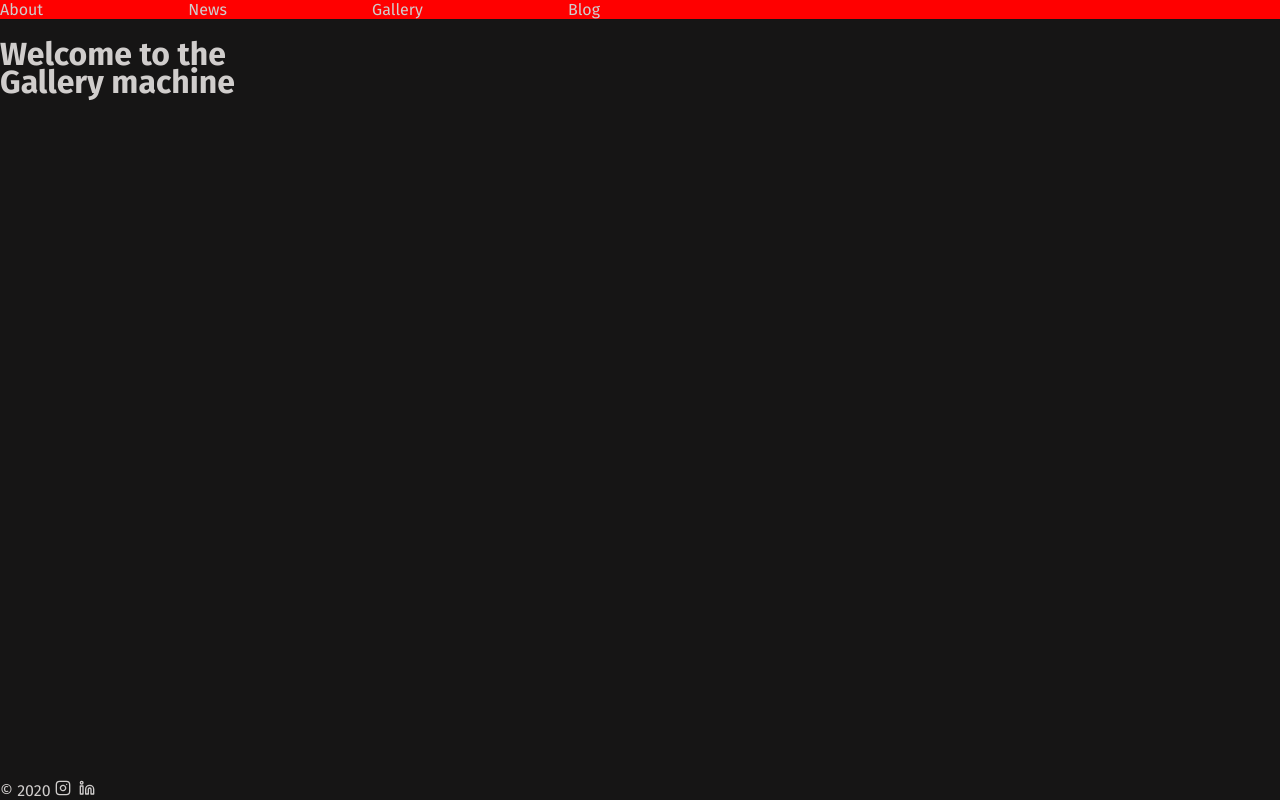
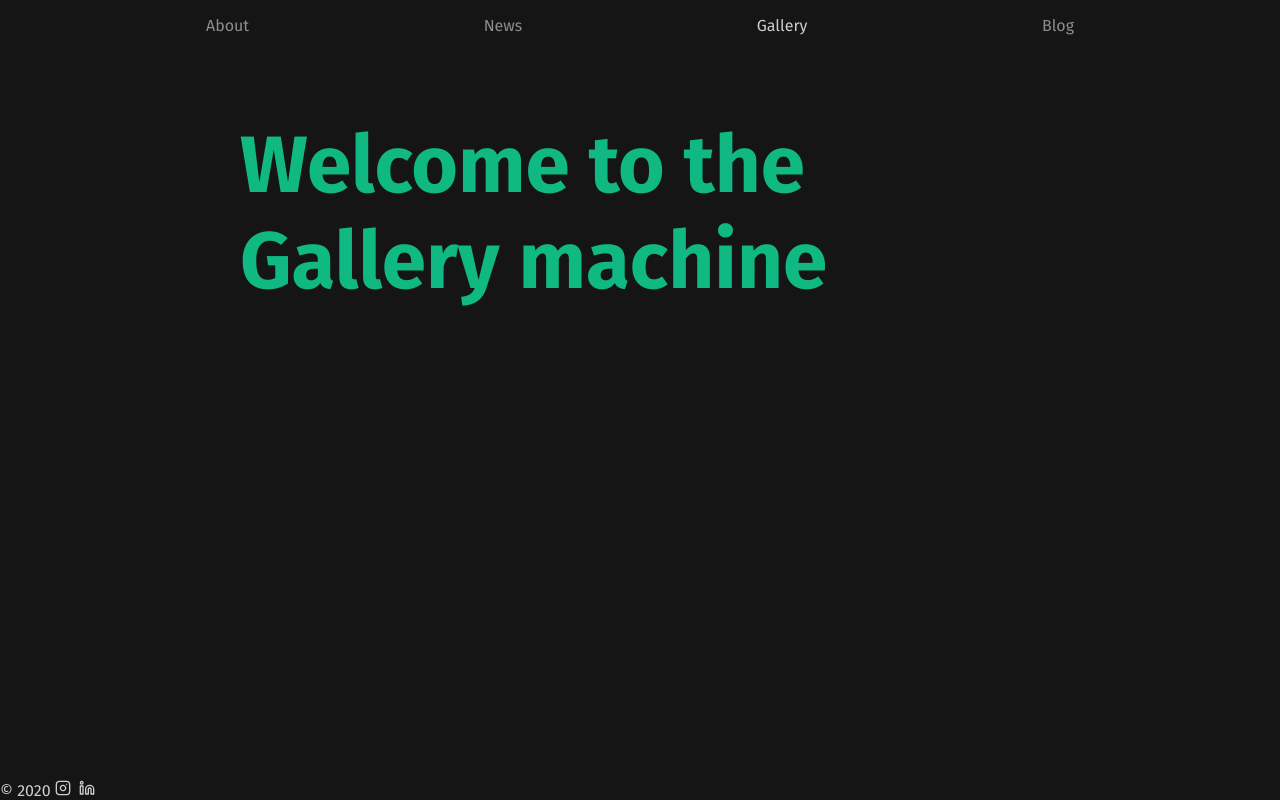
Before and after one commit to aldo-sanchez/front-luchi-site, a Next.js app in the folder front-luchi-site/: page /gallery in a window 1280 px wide. Built offline with nearby package versions, Linux system fonts and the light colour scheme.

Commit message:
:lipstick: Styles content

```diff
--- a/front-luchi-site/pages/about.js
+++ b/front-luchi-site/pages/about.js
@@ -1,5 +1,4 @@
 import ReactMarkdown from 'react-markdown'
-import Navigation from '../shared/Navigation'
 
 export async function getStaticProps() {
   const url = new URL('/abouts', process.env.CMS_HOST).href
@@ -20,8 +19,8 @@ export async function getStaticProps() {
 const About = (props) => {
   return (
     <section>
-      <h1>Welcome to the about machine</h1>
-      <ReactMarkdown>
+      <h1>Je suis</h1>
+      <ReactMarkdown className="content">
         {props.data.description}
       </ReactMarkdown>
     </section>
--- a/front-luchi-site/pages/blog.js
+++ b/front-luchi-site/pages/blog.js
@@ -1,6 +1,8 @@
 const Blog = () => {
   return (
-    <h1>Welcome to the blog machine</h1>
+    <section>
+      <h1>Welcome to the blog machine</h1>
+    </section>
   )
 }
 
--- a/front-luchi-site/pages/gallery.js
+++ b/front-luchi-site/pages/gallery.js
@@ -1,6 +1,8 @@
 const Gallery = () => {
   return (
-    <h1>Welcome to the Gallery machine</h1>
+    <section>
+      <h1>Welcome to the Gallery machine</h1>
+    </section>
   )
 }
 
--- a/front-luchi-site/pages/news.js
+++ b/front-luchi-site/pages/news.js
@@ -1,6 +1,8 @@
 const News = () => {
   return (
-    <h1>Welcome to the News machine</h1>
+    <section>
+      <h1>Welcome to the News machine</h1>
+    </section>
   )
 }
 
--- a/front-luchi-site/shared/Navigation.js
+++ b/front-luchi-site/shared/Navigation.js
@@ -1,29 +1,30 @@
 import Link from 'next/link'
+import { useRouter } from 'next/router'
 
-const Navigation = ({ }) => {
+const routes = [
+  { name: 'about', path: '/about' },
+  { name: 'news', path: '/news' },
+  { name: 'gallery', path: '/gallery' },
+  { name: 'blog', path: 'blog' },
+]
+
+const Navigation = () => {
+  const router = useRouter()
   return (
     <nav>
       <ul>
-        <li>
-          <Link href="/about">
-            <a>about</a>
-          </Link>
-        </li>
-        <li>
-          <Link href="/news">
-            <a>news</a>
-          </Link>
-        </li>
-        <li>
-          <Link href="/gallery">
-            <a>gallery</a>
-          </Link>
-        </li>
-        <li>
-          <Link href="blog">
-            <a>blog</a>
-          </Link>
-        </li>
+        {routes.map((route) => {
+          return (
+            <li
+              key={route.name}
+              className={route.path === router.pathname ? 'active': ''}
+            >
+              <Link href={route.path}>
+                <a>{route.name}</a>
+              </Link>
+            </li>
+          )
+        })}
       </ul>
     </nav>
   )
--- a/front-luchi-site/styles/globals.css
+++ b/front-luchi-site/styles/globals.css
@@ -1,11 +1,34 @@
-html,
+/*
+  Hex colors
+  --main-bg-color: #161515;
+  --main-text-color: #d0cdcc;
+  --accent-color: #10B981;
+*/
+:root {
+  --main-bg-color-rgb: 22, 21,21;
+  --main-text-color-rgb: 208, 205, 205;
+  --accent-color-rgb: 16, 185, 129;
+  --main-bg-color: rgb(var(--main-bg-color-rgb));
+  --main-text-color: rgb(var(--main-text-color-rgb));
+  --accent-color: rgb(var(--accent-color-rgb));
+}
+
+a {
+  color: inherit;
+  text-decoration: none;
+}
+
+* {
+  box-sizing: border-box;
+}
+
 body {
   padding: 0;
   margin: 0;
   /* font-family: -apple-system, BlinkMacSystemFont, Segoe UI, Roboto, Oxygen, */
   font-family: 'Fira Sans', serif;
-  background-color: #161515;
-  color: #d0cdcc;
+  background-color: var(--main-bg-color);
+  color: var(--main-text-color);
 }
 
 .container {
@@ -20,19 +43,14 @@ body {
   justify-content: center;
 }
 
-nav {
-  grid-area: nav;
-  position: sticky;
-  top: 0;
-  background-color: red;
-}
-
-main {
+.container > main {
   grid-area: main;
   display: grid;
   grid-template-columns: 1fr minmax(0, 800px) 1fr;
   grid-template-rows: 1fr;
-  /* font-size: 16px; */
+}
+
+.content {
   line-height: 1.75em;
 }
 
@@ -40,33 +58,43 @@ main > section {
   grid-area: 1 / 2 / 1 / 3;
 }
 
-footer {
+main > section > h1 {
+  font-size: 5em;
+  color: var(--accent-color)
+}
+
+.container > footer {
   grid-area: footer;
-  /* font-size: 0.9em; */
 }
 
 footer svg {
   height: 1em;
 }
 
-nav ul {
+.container > nav {
+  grid-area: nav;
+  position: sticky;
+  top: 0;
+  display: grid;
+  background-color: var(--main-bg-color);
+  grid-template-columns: 1fr minmax(0, 900px) 1fr;
+}
+
+nav > ul {
   list-style: none;
+  grid-area: 1 / 2 / 1 / 3;
   display: flex;
   justify-content: space-between;
-  max-width: 600px;
   margin: 0;
-  padding: 0;
+  padding: 1em;
 }
 
-nav ul li {
+nav > ul > li {
   text-transform: capitalize;
+  color: rgba(var(--main-text-color-rgb), .65)
 }
 
-a {
-  color: inherit;
-  text-decoration: none;
+nav > ul > li.active {
+  text-transform: capitalize;
+  color: rgba(var(--main-text-color-rgb), 1)
 }
-
-* {
-  box-sizing: border-box;
-}
```
